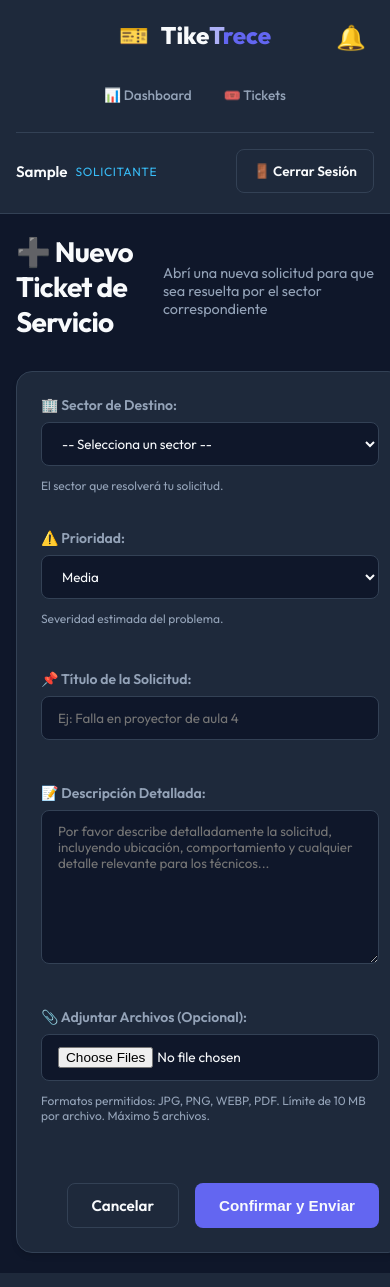
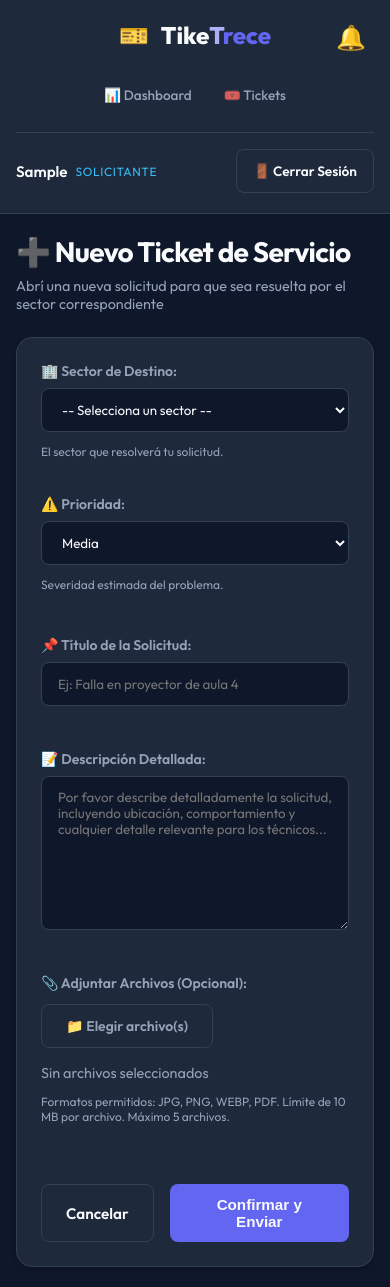
Before and after one commit to cipreses/Tiketrece, a Django app: page /tickets/crear/ in a window 390 px wide. Run offline with Django 5.2, Linux system fonts and the light colour scheme; the visitor is signed in with stand-in values (Sample User, id 1); data that the repository does not hold is empty; parts of the project's set-up code (start-up, migrations or seed data) failed here and were passed over; some libraries are stand-ins or nearby versions.

Commit message:
fix: resolve mobile layout overlapping, metadata cutting, CSV duplicate button, and add custom file inputs in Spanish

```diff
--- a/apps/tickets/views.py
+++ b/apps/tickets/views.py
@@ -86,7 +86,7 @@
 
     # If request is HTMX, render only the partial table body
     if request.headers.get('HX-Request'):
-        return render(request, 'tickets/partials/ticket_rows.html', {'tickets': tickets})
+        return render(request, 'tickets/partials/ticket_rows.html', {'tickets': tickets, 'is_htmx': True})
 
     return render(request, 'tickets/list.html', {
         'tickets': tickets,
--- a/static/css/styles.css
+++ b/static/css/styles.css
@@ -553,11 +553,19 @@
         gap: 1rem;
     }
 
-    .main-header div {
+    .main-title-block {
+        display: flex !important;
+        flex-direction: column !important;
+        align-items: flex-start !important;
+        width: 100% !important;
+    }
+
+    .main-header > div:not(.main-title-block) {
         width: 100%;
         display: flex;
-        justify-content: space-between;
+        justify-content: flex-start;
         align-items: center;
+        gap: 1rem;
     }
 }
 
@@ -896,9 +904,51 @@
         grid-template-columns: 1fr !important;
         gap: 1.5rem !important;
     }
+
+    /* Mobile meta-row stacking and wrapping */
+    .meta-row {
+        flex-direction: column !important;
+        align-items: flex-start !important;
+        gap: 0.25rem !important;
+    }
+    .meta-row .val {
+        word-break: break-all !important;
+        text-align: left !important;
+    }
 }
 @media (min-width: 769px) {
     .notif-close-btn {
         display: none !important;
     }
 }
+
+/* Custom file upload styling */
+.custom-file-upload {
+    display: flex;
+    align-items: center;
+    gap: 1rem;
+    flex-wrap: wrap;
+    margin-top: 0.25rem;
+}
+.custom-file-label {
+    min-height: 44px !important;
+    display: inline-flex !important;
+    align-items: center !important;
+    justify-content: center !important;
+    cursor: pointer !important;
+}
+.file-upload-status {
+    font-size: 0.9rem;
+    color: var(--text-secondary);
+    word-break: break-all;
+}
+.file-input-hidden {
+    position: absolute !important;
+    width: 1px !important;
+    height: 1px !important;
+    padding: 0 !important;
+    margin: -1px !important;
+    overflow: hidden !important;
+    clip: rect(0, 0, 0, 0) !important;
+    border: 0 !important;
+}
--- a/templates/tickets/crear.html
+++ b/templates/tickets/crear.html
@@ -52,11 +52,30 @@
         </div>
 
         <div class="form-group">
-            <label for="archivos_input">📎 Adjuntar Archivos (Opcional):</label>
-            <input type="file" name="archivos" id="archivos_input" class="form-control" style="font-size: 0.85rem;" accept="image/jpeg,image/png,image/webp,application/pdf" capture="environment" multiple>
+            <label>📎 Adjuntar Archivos (Opcional):</label>
+            <div class="custom-file-upload">
+                <input type="file" name="archivos" id="archivos_input" class="form-control file-input-hidden" style="font-size: 0.85rem;" accept="image/jpeg,image/png,image/webp,application/pdf" capture="environment" multiple>
+                <label for="archivos_input" class="btn btn-secondary custom-file-label">
+                    <span>📁 Elegir archivo(s)</span>
+                </label>
+                <span id="file-upload-status" class="file-upload-status">Sin archivos seleccionados</span>
+            </div>
             <small style="color: var(--text-secondary); font-size: 0.75rem; margin-top: 0.25rem; display: block;">
                 Formatos permitidos: JPG, PNG, WEBP, PDF. Límite de 10 MB por archivo. Máximo 5 archivos.
             </small>
+            <script>
+                document.getElementById('archivos_input').addEventListener('change', function(e) {
+                    const statusSpan = document.getElementById('file-upload-status');
+                    const files = e.target.files;
+                    if (files.length === 0) {
+                        statusSpan.textContent = 'Sin archivos seleccionados';
+                    } else if (files.length === 1) {
+                        statusSpan.textContent = `1 archivo: ${files[0].name}`;
+                    } else {
+                        statusSpan.textContent = `${files.length} archivos seleccionados`;
+                    }
+                });
+            </script>
         </div>
 
         <div style="display: flex; gap: 1rem; margin-top: 1rem; justify-content: flex-end;">
--- a/templates/tickets/partials/ticket_rows.html
+++ b/templates/tickets/partials/ticket_rows.html
@@ -24,8 +24,10 @@
 </tr>
 {% endfor %}
 
+{% if is_htmx %}
 <div id="export-csv-btn-container" hx-swap-oob="true">
     <a href="{% url 'export_tickets_csv' %}?{{ request.GET.urlencode }}" class="btn btn-secondary">
         📥 Exportar CSV
     </a>
 </div>
+{% endif %}
```
Also changed, not shown: templates/tickets/detail.html (+19 -2 lines).
